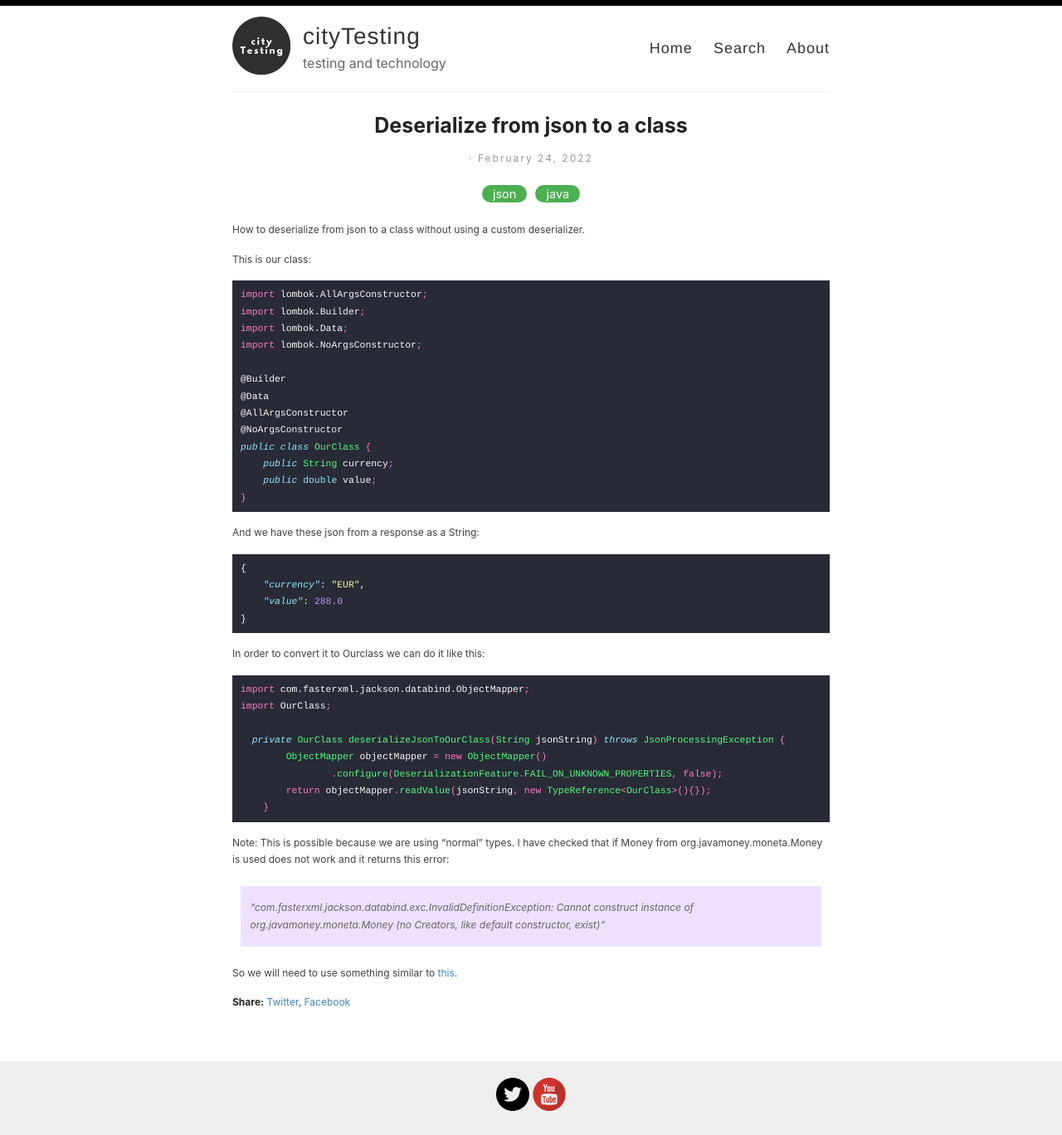
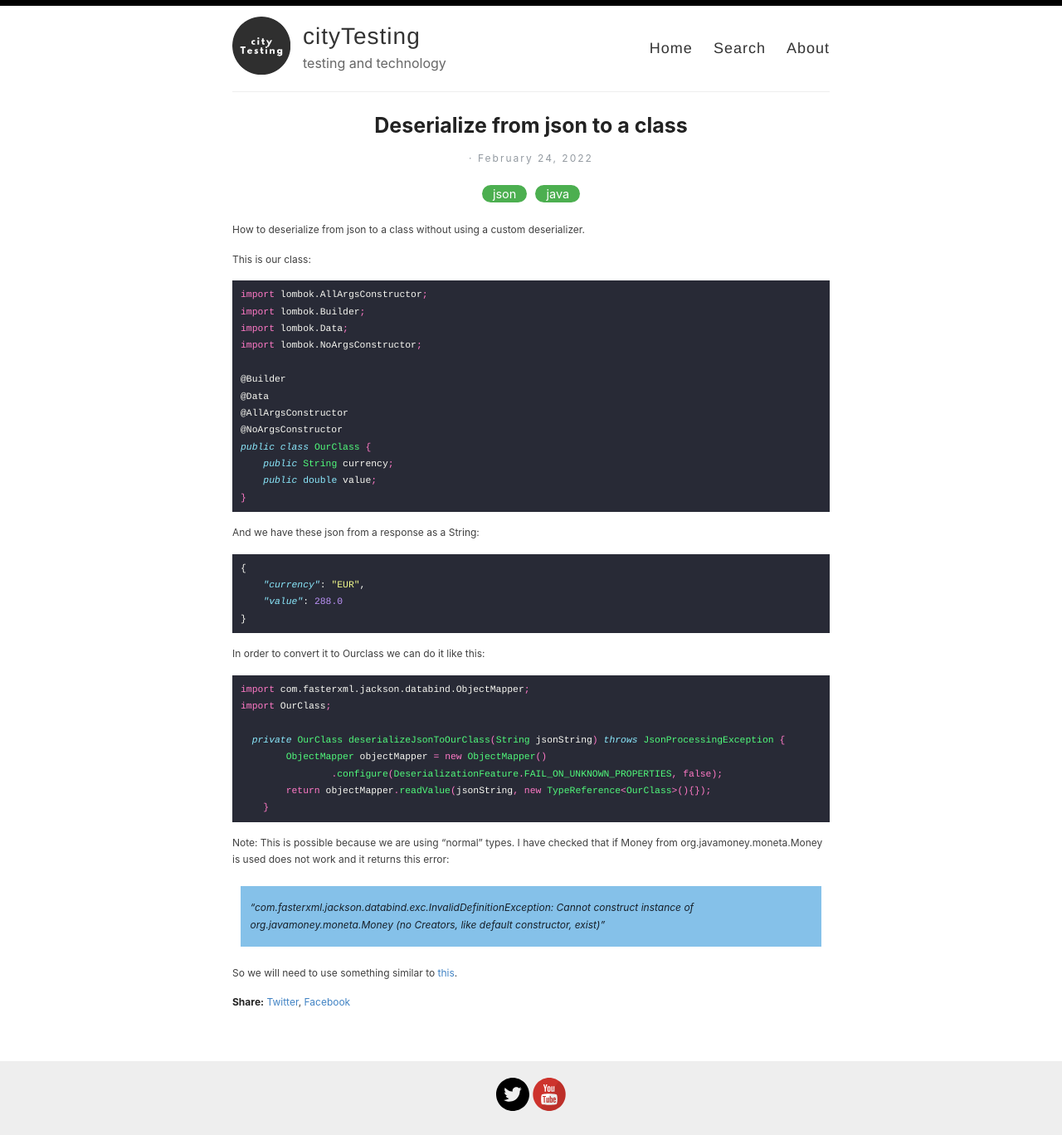
Before and after one commit to cityTesting/citytesting.github.io, a Jekyll site: the page built from _posts/2022-02-24-json-to-class.md, in a window 1280 px wide. Shown: the whole page at 83% size. Built offline with Jekyll 4.4.1, drawn with Linux system fonts in a browser that asks for light colours.

Commit message:
Update style.scss

```diff
--- a/assets/style.scss
+++ b/assets/style.scss
@@ -375,10 +375,10 @@ nav {
     margin: 1.8em .8em;
     /*border-left: 2px solid $gray;*/
     padding: 0.1em 1em;
-    color: $gray;
+    color: #17202a;
     font-size: 12px;
     font-style: italic;
-    background-color: #ede1ff;
+    background-color: #85c1e9;
   }
 
   .you-may-like{
```
